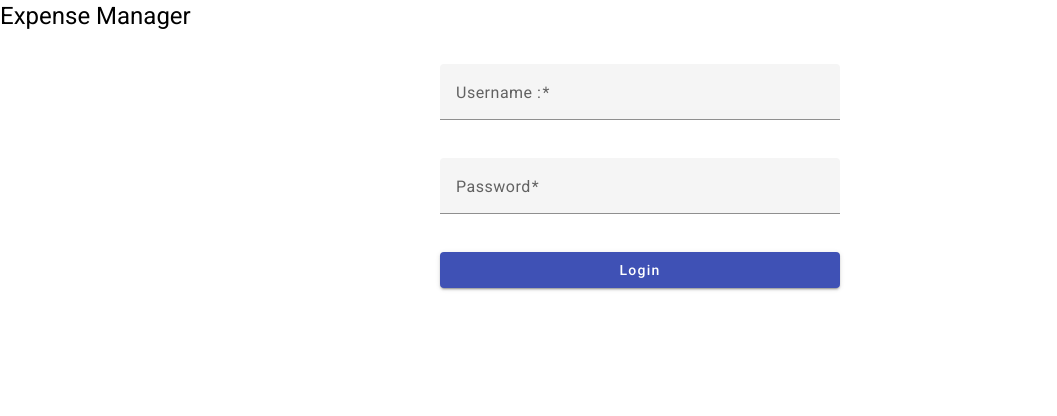
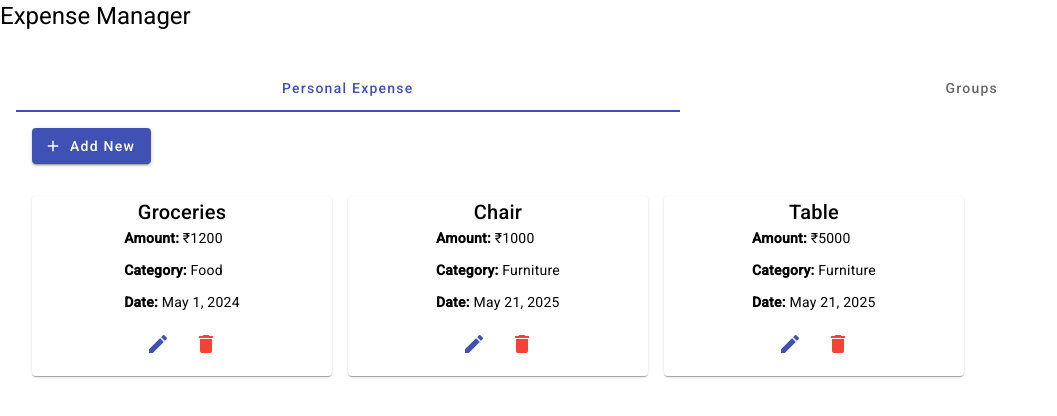
Before and after one commit to ExpensePro/expenseproUI, an Angular app: page /dashboard in a window 1280 px wide. Before the commit this address led to /login. Shown: the top 416 px of the page, without its empty margins (0-1057 px from the left). Built offline with nearby package versions, Linux system fonts and the light colour scheme; data requests are answered from the project's data file.

Commit message:
Tab component: tab implementation with query params for personal and groups

```diff
--- /dev/null
+++ b/src/app/Components/dashboard/dashboard.component.html
@@ -0,0 +1,11 @@
+<mat-tab-group [(selectedIndex)]="selectedIndex" (selectedIndexChange)="onTabChange($event)">
+  <mat-tab *ngFor="let tab of tabs" [label]="tab.label">
+    <ng-container *ngIf="tab.key === 'personal'">
+      <app-expense-list></app-expense-list>
+    </ng-container>
+
+    <ng-container *ngIf="tab.key === 'groups'">
+      <p style="padding: 1rem;">Groups feature coming soon...</p>
+    </ng-container>
+  </mat-tab>
+</mat-tab-group>
--- /dev/null
+++ b/src/app/Components/dashboard/dashboard.component.scss
@@ -0,0 +1,3 @@
+mat-tab-group {
+  padding: 1rem;
+}
--- /dev/null
+++ b/src/app/Components/dashboard/dashboard.component.ts
@@ -0,0 +1,37 @@
+import { Component, OnInit } from '@angular/core';
+import { CommonModule } from '@angular/common';
+import { MatTabsModule } from '@angular/material/tabs';
+import { ExpenseListComponent } from '../expense-list/expense-list.component';
+import { ActivatedRoute, Router } from '@angular/router';
+
+@Component({
+  selector: 'app-dashboard',
+  standalone: true,
+  imports: [CommonModule, ExpenseListComponent, MatTabsModule],
+  templateUrl: './dashboard.component.html',
+  styleUrls: ['./dashboard.component.scss']
+})
+export class DashboardComponent implements OnInit {
+
+  public selectedIndex: number | undefined;
+  public tabs = [
+    { label: 'Personal Expense', key: 'personal', component: ExpenseListComponent },
+    { label: 'Groups', key: 'groups', component: null }
+  ];
+
+  constructor(private route: ActivatedRoute, private router: Router) { }
+  public ngOnInit(): void {
+    const tabParam = this.route.snapshot.queryParamMap.get('tab');
+    const foundIndex = this.tabs.findIndex(tab => tab.key === tabParam);
+    this.selectedIndex = foundIndex >= 0 ? foundIndex : 0;
+  }
+
+  onTabChange(index: number): void {
+    const tabKey = this.tabs[index].key;
+    this.router.navigate([], {
+      queryParams: { tab: tabKey },
+      queryParamsHandling: 'merge'
+    });
+  }
+
+}
--- a/src/app/Components/login/login.component.ts
+++ b/src/app/Components/login/login.component.ts
@@ -35,7 +35,7 @@ export class LoginComponent implements OnInit {
     const { username, password } = this.loginForm.value;
 
     if (username === 'harsh@gmail.com' && password === 'harsh') {
-      this.router.navigate(['/expenses']);
+      this.router.navigate(['/dashboard']);
     } else {
       alert('Invalid credentials');
     }
--- a/src/app/app-routing.module.ts
+++ b/src/app/app-routing.module.ts
@@ -4,6 +4,7 @@ import { RouterModule, Routes } from '@angular/router';
 const routes: Routes = [
   { path: '', redirectTo: 'login', pathMatch: 'full' },
   { path: 'login', loadComponent: () => import('./Components/login/login.component').then(m => m.LoginComponent) },
+  { path: 'dashboard', loadComponent: () => import('./Components/dashboard/dashboard.component').then(m => m.DashboardComponent) },
   {
     path: 'expenses',
     loadComponent: () => import('./Components/expense-list/expense-list.component')
```
Also changed, not shown: 1 other file (tests, documents, lock files or other folders).
